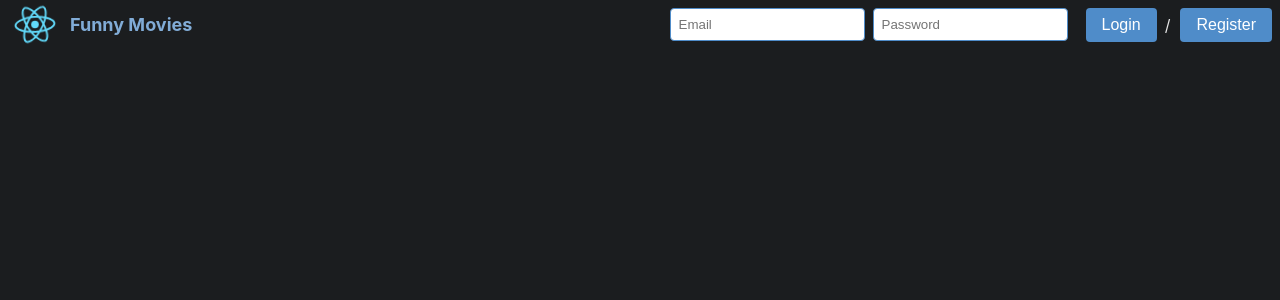
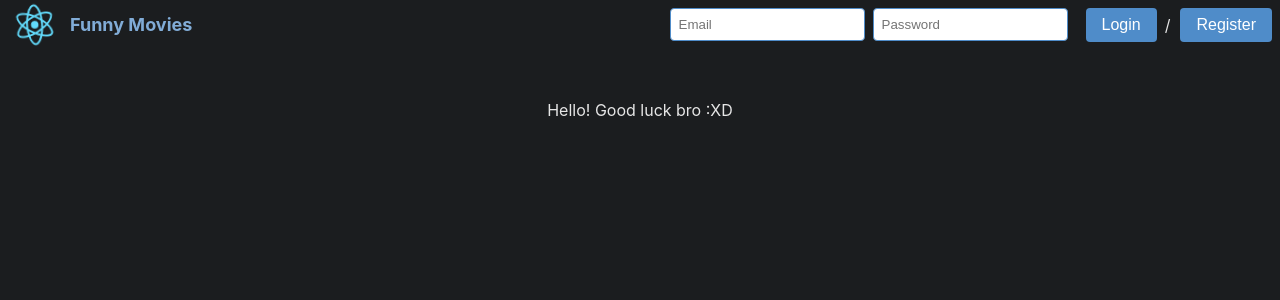
Before and after one commit to SJS-Crystal/youtube_video_sharing_react, a React (Create React App) app: page / in a window 1280 px wide. Shown: the top 300 px of the page. Built offline with nearby package versions, Linux system fonts and the light colour scheme; no server answers.

Commit message:
add hello message (#24)
* add hello message

* Good luck

```diff
--- a/src/pages/Timeline.tsx
+++ b/src/pages/Timeline.tsx
@@ -58,6 +58,7 @@ function Timeline() {
 
   return (
     <div className='timeline'>
+      Hello! Good luck bro :XD
       {videos.map((video, index) => renderVideo(video, index))}
     </div>
   );
```
